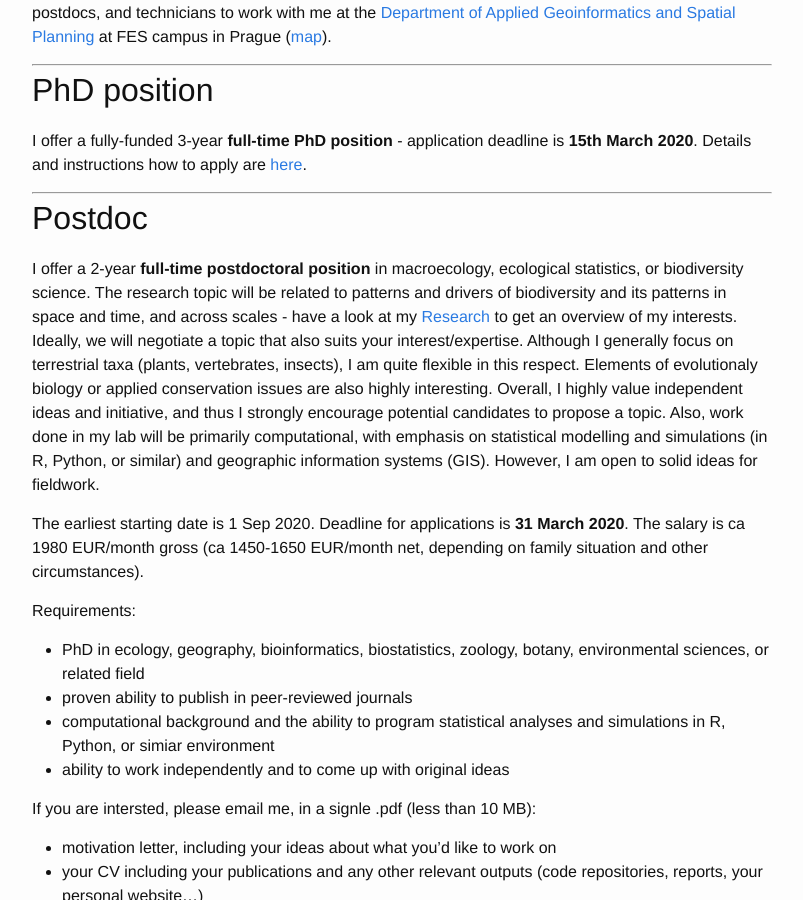
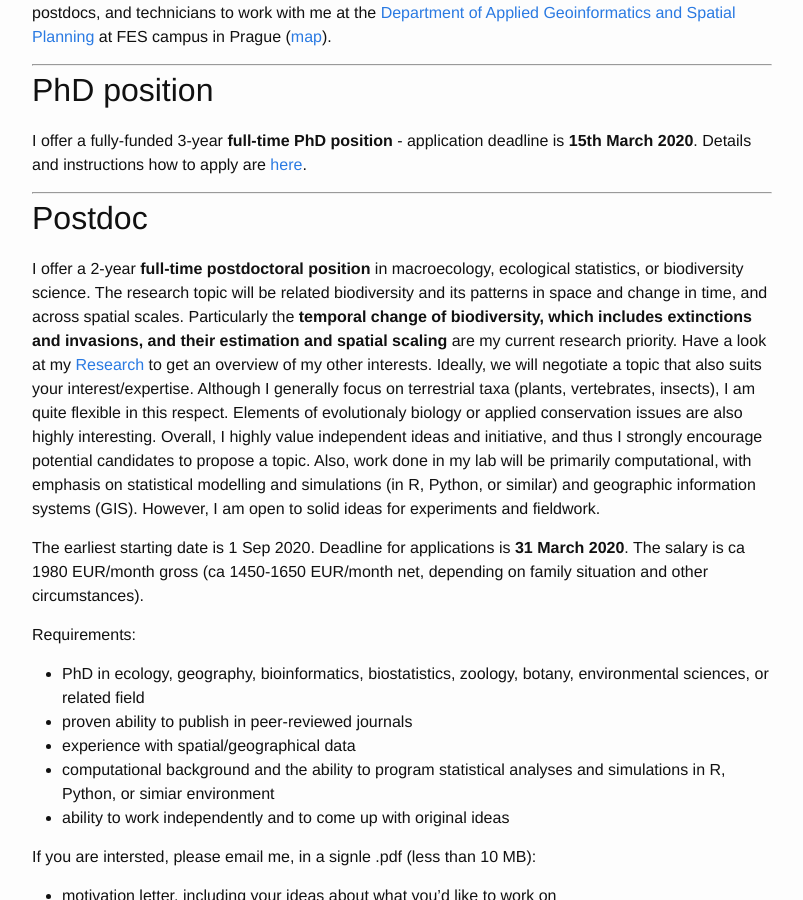
Before and after one commit to petrkeil/website, a Jekyll site: the page built from positions.md, in a window 1280 px wide and 900 px high, scrolled down 211 px. Shown: the whole window, without its empty margins (238-1041 px from the left). Built offline with Jekyll 4.4.1, drawn with Linux system fonts in a browser that asks for light colours.

Commit message:
postdoc updated 7

```diff
--- a/positions.md
+++ b/positions.md
@@ -18,7 +18,7 @@ I offer a fully-funded 3-year **full-time PhD position** - application deadline
 
 ## Postdoc
 
-I offer a 2-year **full-time postdoctoral position** in macroecology, ecological statistics, or biodiversity science. The research topic will be related to patterns and drivers of biodiversity and its patterns in space and time, and across scales - have a look at my [Research](https://petrkeil.github.io/website//research/) to get an overview of my interests. Ideally, we will negotiate a topic that also suits your interest/expertise. Although I generally focus on terrestrial taxa (plants, vertebrates, insects), I am quite flexible in this respect. Elements of evolutionaly biology or applied conservation issues are also highly interesting. Overall, I highly value independent ideas and initiative, and thus I strongly encourage potential candidates to propose a topic. Also, work done in my lab will be primarily computational, with emphasis on statistical modelling and simulations (in R, Python, or similar) and geographic information systems (GIS). However, I am open to solid ideas for fieldwork.
+I offer a 2-year **full-time postdoctoral position** in macroecology, ecological statistics, or biodiversity science. The research topic will be related biodiversity and its patterns in space and change in time, and across spatial scales. Particularly the **temporal change of biodiversity, which includes extinctions and invasions, and their estimation and spatial scaling** are my current research priority. Have a look at my [Research](https://petrkeil.github.io/website//research/) to get an overview of my other interests. Ideally, we will negotiate a topic that also suits your interest/expertise. Although I generally focus on terrestrial taxa (plants, vertebrates, insects), I am quite flexible in this respect. Elements of evolutionaly biology or applied conservation issues are also highly interesting. Overall, I highly value independent ideas and initiative, and thus I strongly encourage potential candidates to propose a topic. Also, work done in my lab will be primarily computational, with emphasis on statistical modelling and simulations (in R, Python, or similar) and geographic information systems (GIS). However, I am open to solid ideas for experiments and fieldwork.
 
 The earliest starting date is 1 Sep 2020. Deadline for applications is **31 March 2020**. The salary is ca 1980 EUR/month gross (ca 1450-1650 EUR/month net, depending on family situation and other circumstances).
 
@@ -27,6 +27,7 @@ Requirements:
 - PhD in ecology, geography, bioinformatics, biostatistics, zoology, botany,
 environmental sciences, or related field
 - proven ability to publish in peer-reviewed journals
+- experience with spatial/geographical data
 - computational background and the ability to program statistical analyses and
 simulations in R, Python, or simiar environment
 - ability to work independently and to come up with original ideas
```
